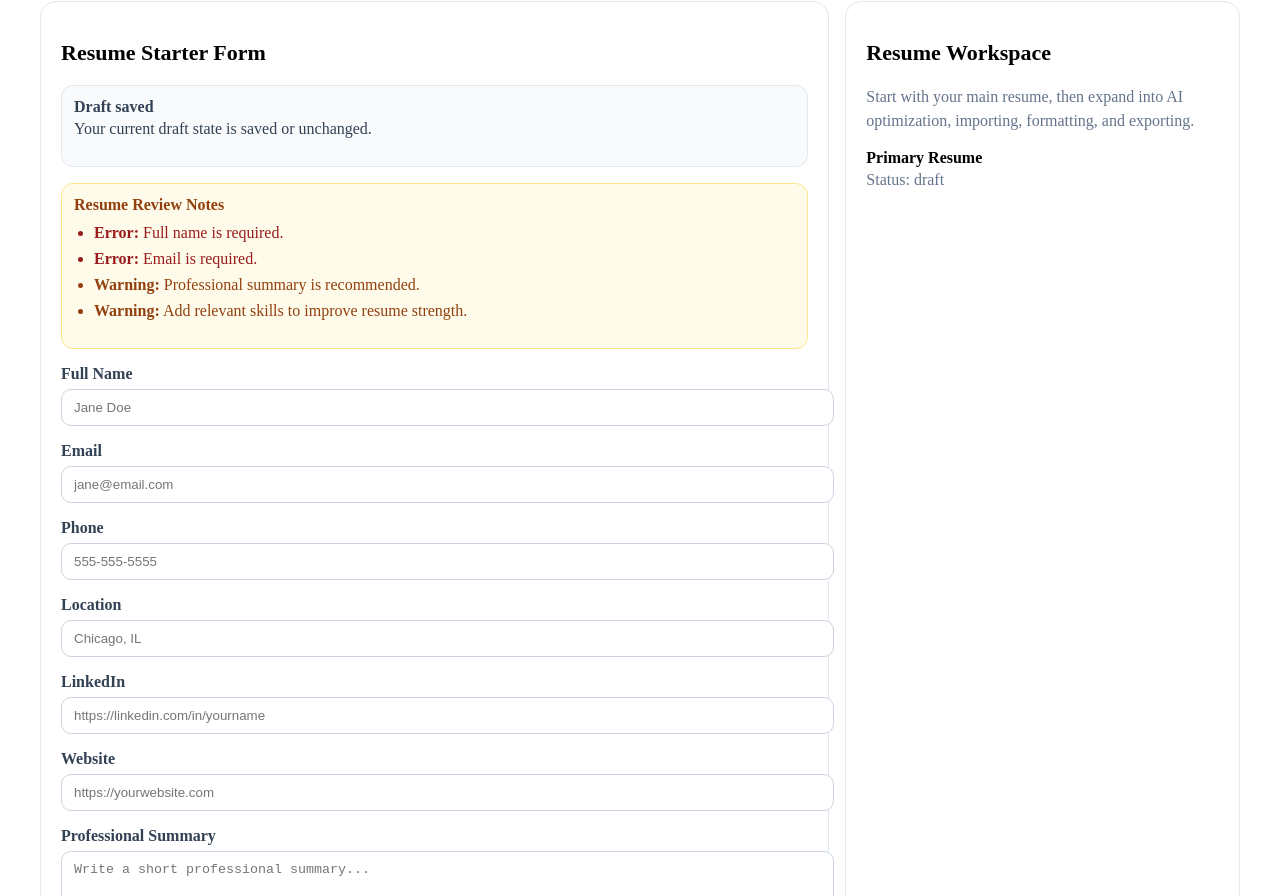
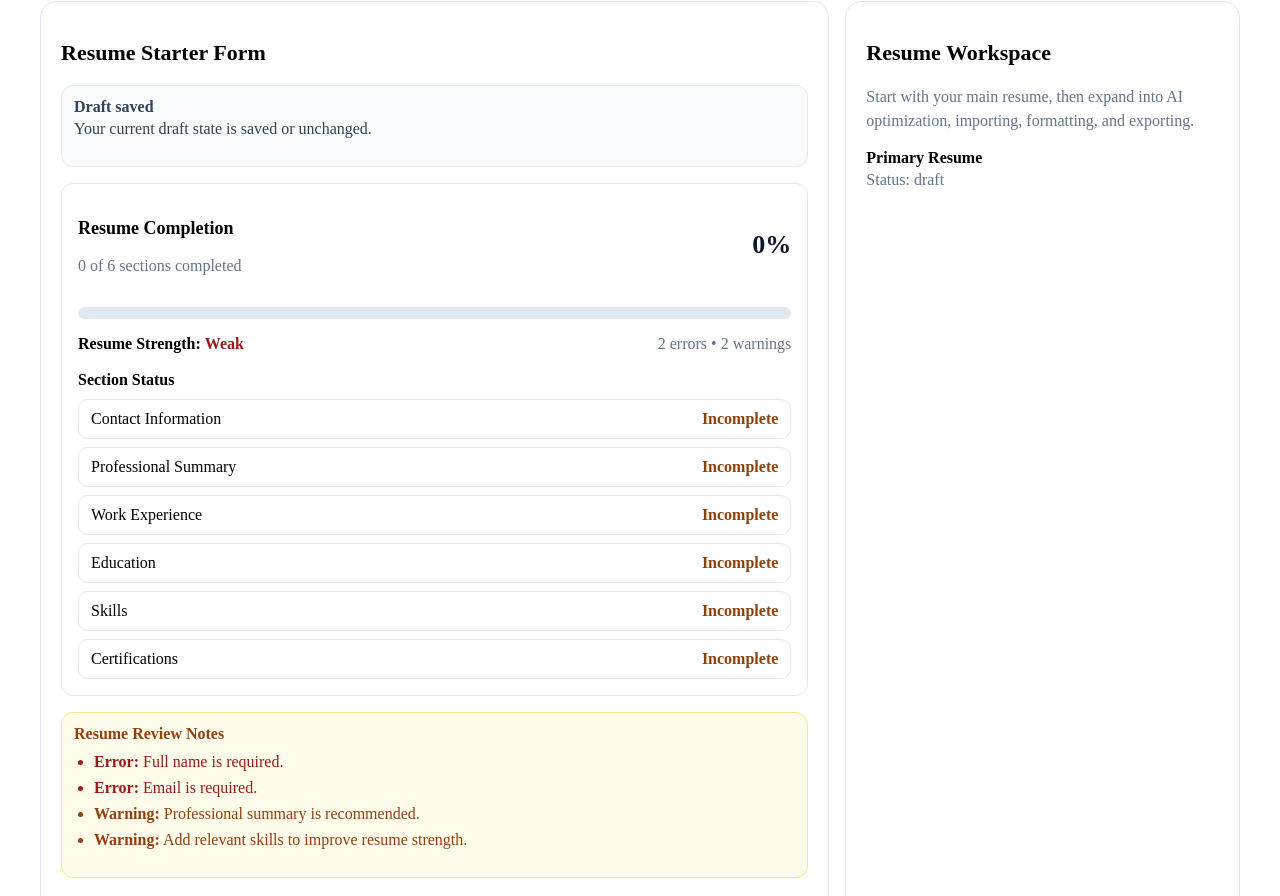
Before and after one commit to mike41192/Crestpoint-solutions-modular-v2, a Next.js app: page /dashboard/resume in a window 1280 px wide. Shown: the part 635-1531 px from the top of the page. Built offline with nearby package versions, Linux system fonts and the light colour scheme.

Commit message:
Phase 123: add resume validation and completion intelligence

```diff
--- /dev/null
+++ b/src/components/resume/ResumeCompletionCard.tsx
@@ -0,0 +1,150 @@
+import type { ResumeCompletionAnalysis } from "@/modules/resume-builder"
+
+type ResumeCompletionCardProps = {
+  analysis: ResumeCompletionAnalysis
+}
+
+function getStrengthColor(strength: string) {
+  switch (strength) {
+    case "Excellent":
+      return "#166534"
+
+    case "Strong":
+      return "#1d4ed8"
+
+    case "Developing":
+      return "#92400e"
+
+    default:
+      return "#991b1b"
+  }
+}
+
+export function ResumeCompletionCard({
+  analysis,
+}: ResumeCompletionCardProps) {
+  return (
+    <div
+      style={{
+        border: "1px solid #e2e8f0",
+        borderRadius: "12px",
+        padding: "16px",
+        background: "#ffffff",
+      }}
+    >
+      <div
+        style={{
+          display: "flex",
+          justifyContent: "space-between",
+          alignItems: "center",
+          gap: "12px",
+          flexWrap: "wrap",
+        }}
+      >
+        <div>
+          <h3 style={{ fontSize: "18px", fontWeight: 700 }}>
+            Resume Completion
+          </h3>
+
+          <p style={{ marginTop: "4px", color: "#64748b" }}>
+            {analysis.completedSections} of {analysis.totalSections} sections
+            completed
+          </p>
+        </div>
+
+        <div
+          style={{
+            fontSize: "26px",
+            fontWeight: 800,
+            color: "#0f172a",
+          }}
+        >
+          {analysis.completionPercentage}%
+        </div>
+      </div>
+
+      <div
+        style={{
+          marginTop: "16px",
+          height: "12px",
+          borderRadius: "999px",
+          background: "#e2e8f0",
+          overflow: "hidden",
+        }}
+      >
+        <div
+          style={{
+            width: `${analysis.completionPercentage}%`,
+            height: "100%",
+            background: "#2563eb",
+          }}
+        />
+      </div>
+
+      <div
+        style={{
+          marginTop: "16px",
+          display: "flex",
+          justifyContent: "space-between",
+          alignItems: "center",
+          gap: "12px",
+          flexWrap: "wrap",
+        }}
+      >
+        <div>
+          <strong>Resume Strength:</strong>{" "}
+          <span
+            style={{
+              color: getStrengthColor(analysis.strength),
+              fontWeight: 700,
+            }}
+          >
+            {analysis.strength}
+          </span>
+        </div>
+
+        <div style={{ color: "#64748b" }}>
+          {analysis.validationErrors} errors •{" "}
+          {analysis.validationWarnings} warnings
+        </div>
+      </div>
+
+      <div style={{ marginTop: "18px" }}>
+        <strong>Section Status</strong>
+
+        <div
+          style={{
+            marginTop: "10px",
+            display: "grid",
+            gap: "8px",
+          }}
+        >
+          {analysis.sections.map((section) => (
+            <div
+              key={section.label}
+              style={{
+                display: "flex",
+                justifyContent: "space-between",
+                alignItems: "center",
+                border: "1px solid #e2e8f0",
+                borderRadius: "10px",
+                padding: "10px 12px",
+              }}
+            >
+              <span>{section.label}</span>
+
+              <span
+                style={{
+                  color: section.completed ? "#166534" : "#92400e",
+                  fontWeight: 700,
+                }}
+              >
+                {section.completed ? "Complete" : "Incomplete"}
+              </span>
+            </div>
+          ))}
+        </div>
+      </div>
+    </div>
+  )
+}
--- a/src/components/resume/ResumeStarterForm.tsx
+++ b/src/components/resume/ResumeStarterForm.tsx
@@ -1,6 +1,7 @@
 "use client"
 
 import { useEffect, useMemo, useState } from "react"
+import { ResumeCompletionCard } from "@/components/resume/ResumeCompletionCard"
 import { ResumeEditorPreview } from "@/components/resume/ResumeEditorPreview"
 import { ResumeValidationPanel } from "@/components/resume/ResumeValidationPanel"
 import { ContactSection } from "@/components/resume/form-sections/ContactSection"
@@ -9,6 +10,7 @@ import { ExperienceSection } from "@/components/resume/form-sections/ExperienceS
 import { SkillsCertificationsSection } from "@/components/resume/form-sections/SkillsCertificationsSection"
 import { SummarySection } from "@/components/resume/form-sections/SummarySection"
 import {
+  analyzeResumeCompletion,
   clearResumeDraftLocally,
   loadResumeDraftLocally,
   saveResumeDraftLocally,
@@ -30,6 +32,11 @@ export function ResumeStarterForm({ data }: ResumeStarterFormProps) {
   const [hasUnsavedChanges, setHasUnsavedChanges] = useState(false)
 
   const validation = useMemo(() => validateResumeData(formData), [formData])
+
+  const completionAnalysis = useMemo(
+    () => analyzeResumeCompletion(formData),
+    [formData]
+  )
 
   useEffect(() => {
     try {
@@ -224,7 +231,9 @@ export function ResumeStarterForm({ data }: ResumeStarterFormProps) {
             color: hasUnsavedChanges ? "#92400e" : "#334155",
           }}
         >
-          <strong>{hasUnsavedChanges ? "Unsaved changes" : "Draft saved"}</strong>
+          <strong>
+            {hasUnsavedChanges ? "Unsaved changes" : "Draft saved"}
+          </strong>
 
           <p style={{ marginTop: "4px" }}>
             {hasUnsavedChanges
@@ -232,6 +241,8 @@ export function ResumeStarterForm({ data }: ResumeStarterFormProps) {
               : "Your current draft state is saved or unchanged."}
           </p>
         </div>
+
+        <ResumeCompletionCard analysis={completionAnalysis} />
 
         <ResumeValidationPanel issues={validation.issues} />
 
@@ -303,12 +314,16 @@ export function ResumeStarterForm({ data }: ResumeStarterFormProps) {
         </div>
 
         {saveMessage && (
-          <p style={{ color: "#64748b", marginTop: "-4px" }}>{saveMessage}</p>
+          <p style={{ color: "#64748b", marginTop: "-4px" }}>
+            {saveMessage}
+          </p>
         )}
       </form>
 
       <div>
-        <h3 style={{ fontSize: "18px", fontWeight: 700 }}>Live Preview</h3>
+        <h3 style={{ fontSize: "18px", fontWeight: 700 }}>
+          Live Preview
+        </h3>
 
         <div style={{ marginTop: "12px" }}>
           <ResumeEditorPreview data={formData} />
--- a/src/modules/resume-builder/index.ts
+++ b/src/modules/resume-builder/index.ts
@@ -7,3 +7,4 @@ export * from "./tutorial"
 export * from "./types"
 export * from "./usage"
 export * from "./validation"
+export * from "./intelligence"
--- /dev/null
+++ b/src/modules/resume-builder/intelligence.ts
@@ -0,0 +1,103 @@
+import type { ResumeBuilderFormData } from "./types"
+import { validateResumeData } from "./validation"
+
+export type ResumeStrength =
+  | "Weak"
+  | "Developing"
+  | "Strong"
+  | "Excellent"
+
+export type ResumeCompletionSection = {
+  label: string
+  completed: boolean
+}
+
+export type ResumeCompletionAnalysis = {
+  completionPercentage: number
+  strength: ResumeStrength
+  completedSections: number
+  totalSections: number
+  sections: ResumeCompletionSection[]
+  validationErrors: number
+  validationWarnings: number
+}
+
+export function analyzeResumeCompletion(
+  data: ResumeBuilderFormData
+): ResumeCompletionAnalysis {
+  const validation = validateResumeData(data)
+
+  const sections: ResumeCompletionSection[] = [
+    {
+      label: "Contact Information",
+      completed:
+        Boolean(data.contact.fullName.trim()) &&
+        Boolean(data.contact.email.trim()),
+    },
+    {
+      label: "Professional Summary",
+      completed: Boolean(data.summary.trim()),
+    },
+    {
+      label: "Work Experience",
+      completed:
+        data.experience.length > 0 &&
+        data.experience.some(
+          (item) =>
+            item.role.trim() &&
+            item.company.trim() &&
+            item.bullets.some((bullet) => bullet.trim())
+        ),
+    },
+    {
+      label: "Education",
+      completed:
+        data.education.length > 0 &&
+        data.education.some(
+          (item) => item.school.trim() && item.degree.trim()
+        ),
+    },
+    {
+      label: "Skills",
+      completed: data.skills.length > 0,
+    },
+    {
+      label: "Certifications",
+      completed: data.certifications.length > 0,
+    },
+  ]
+
+  const completedSections = sections.filter(
+    (section) => section.completed
+  ).length
+
+  const totalSections = sections.length
+
+  const completionPercentage = Math.round(
+    (completedSections / totalSections) * 100
+  )
+
+  let strength: ResumeStrength = "Weak"
+
+  if (completionPercentage >= 90) {
+    strength = "Excellent"
+  } else if (completionPercentage >= 70) {
+    strength = "Strong"
+  } else if (completionPercentage >= 40) {
+    strength = "Developing"
+  }
+
+  return {
+    completionPercentage,
+    strength,
+    completedSections,
+    totalSections,
+    sections,
+    validationErrors: validation.issues.filter(
+      (issue) => issue.severity === "error"
+    ).length,
+    validationWarnings: validation.issues.filter(
+      (issue) => issue.severity === "warning"
+    ).length,
+  }
+}
```
